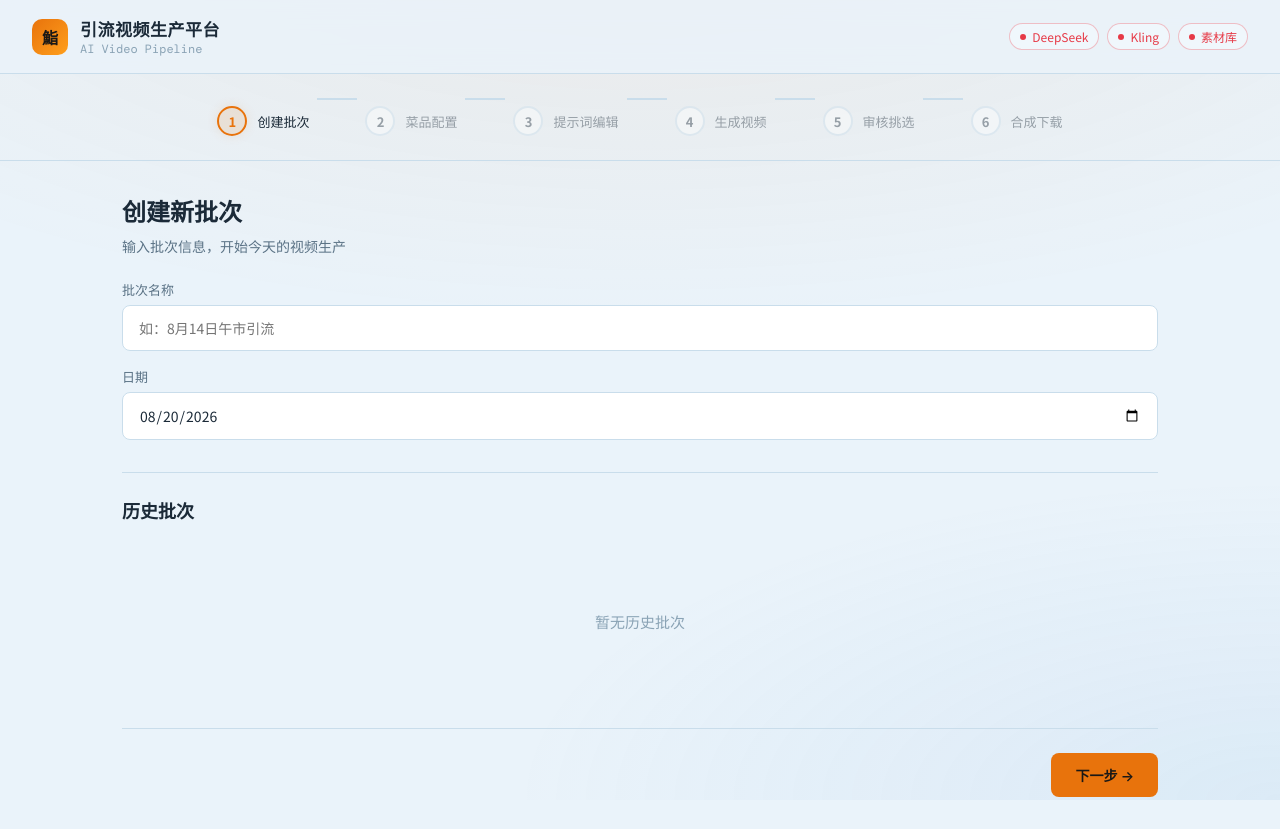
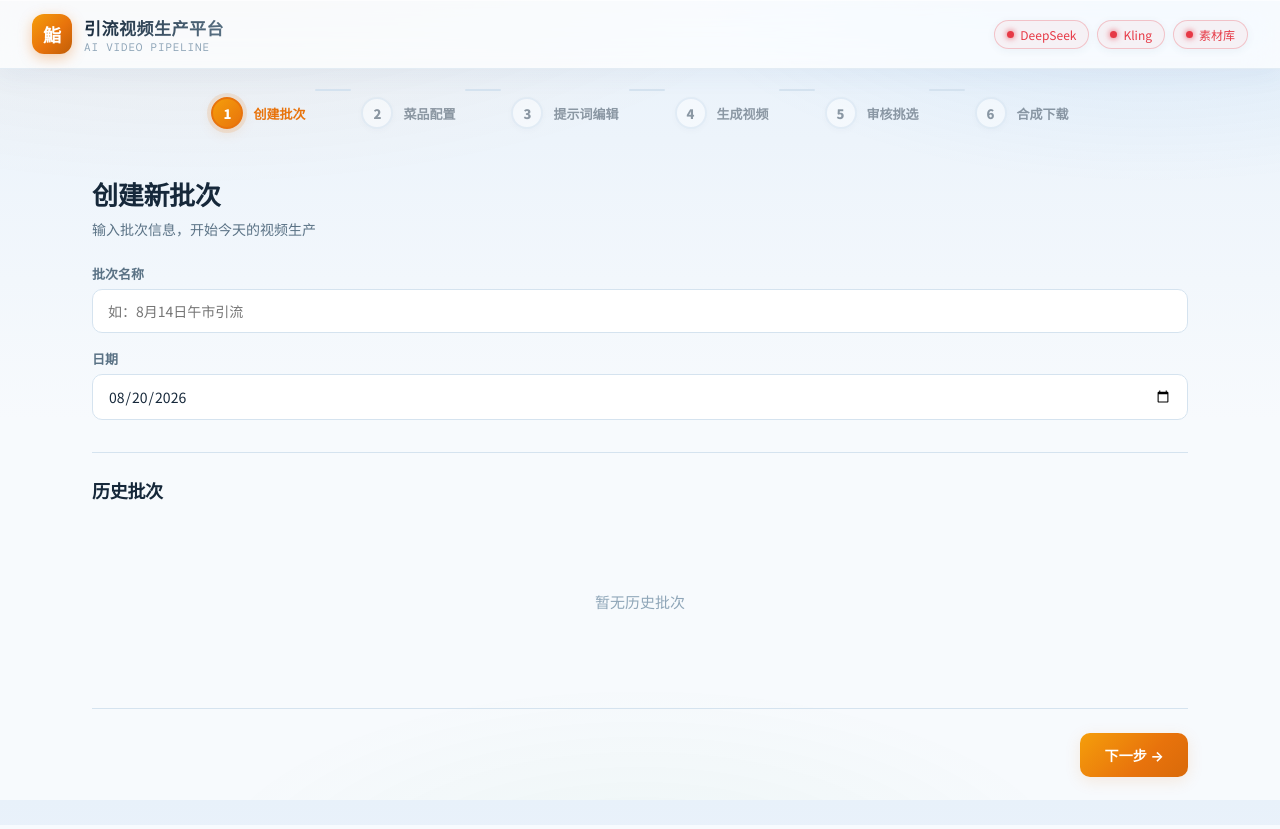
Before and after one commit to KN-998998/AI-i2v, a FastAPI app: page / in a window 1280 px wide. Run offline with FastAPI, Linux system fonts and the light colour scheme; data that the repository does not hold is empty.

Commit message:
style: 前端布局与视觉整体升级（精致化）
- 配色: 浅蓝渐变背景 + 三色氛围光晕，新增 shadow-sm/lg 层级
- 顶栏: 玻璃拟态毛玻璃 + 品牌渐变标识 + 徽章发光点
- 步骤条: 当前步骤渐变高亮 + 光圈，完成步骤绿色 + 渐变连线
- 按钮: 主按钮渐变 + 悬浮上浮 + 阴影层级
- 输入框: hover 边框强化 + focus 光圈
- 卡片体系: 菜品/提示词/片段/文案/成片统一阴影 + hover 上浮
- 槽位装配面板: 虚线框 + 浅底分区
- 批次历史: hover 右滑 + 状态胶囊化
- Toast/空状态/滚动条: 统一精致化

```diff
--- a/web/templates/index.html
+++ b/web/templates/index.html
@@ -8,32 +8,44 @@
 <link href="https://fonts.googleapis.com/css2?family=Noto+Sans+SC:wght@300;400;500;700;900&family=DM+Mono:wght@400;500&display=swap" rel="stylesheet">
 <style>
 :root {
-  --bg: #EAF3FA;
+  --bg: #F0F6FC;
+  --bg-grad-1: #E8F1FA;
+  --bg-grad-2: #F7FAFD;
   --surface: #FFFFFF;
-  --surface-2: #F0F7FC;
-  --border: #C9DDEB;
-  --text: #1B2A38;
+  --surface-2: #F3F8FC;
+  --surface-3: #EAF1F8;
+  --border: #D5E3EF;
+  --border-strong: #B9CFE2;
+  --text: #16283A;
   --text-dim: #5A7285;
-  --text-mute: #8AA3B5;
+  --text-mute: #8FA6B8;
   --primary: #E8730C;
-  --primary-dim: #B85A08;
-  --primary-glow: rgba(232, 115, 12, 0.12);
-  --green: #3E8E5A;
+  --primary-hover: #F08A2E;
+  --primary-dim: #C05E08;
+  --primary-glow: rgba(232, 115, 12, 0.13);
+  --green: #2E9E62;
+  --green-glow: rgba(46, 158, 98, 0.15);
   --red: #E63946;
-  --radius: 12px;
-  --radius-sm: 8px;
-  --shadow: 0 8px 32px rgba(70, 120, 160, 0.14);
-  --transition: 0.3s cubic-bezier(0.4, 0, 0.2, 1);
+  --red-glow: rgba(230, 57, 70, 0.12);
+  --radius: 16px;
+  --radius-sm: 10px;
+  --radius-xs: 8px;
+  --shadow-sm: 0 2px 8px rgba(40, 80, 120, 0.06);
+  --shadow: 0 10px 40px rgba(50, 100, 150, 0.12);
+  --shadow-lg: 0 24px 64px rgba(40, 90, 140, 0.16);
+  --transition: 0.25s cubic-bezier(0.4, 0, 0.2, 1);
 }
 
 * { margin: 0; padding: 0; box-sizing: border-box; }
 
 body {
   font-family: "Noto Sans SC", -apple-system, sans-serif;
-  background: var(--bg);
+  background: linear-gradient(180deg, var(--bg-grad-1) 0%, var(--bg-grad-2) 420px);
+  background-attachment: fixed;
   color: var(--text);
   min-height: 100vh;
   overflow-x: hidden;
+  -webkit-font-smoothing: antialiased;
 }
 
 /* ── 氛围背景 ── */
@@ -42,8 +54,9 @@ body::before {
   position: fixed;
   top: 0; left: 0; right: 0; bottom: 0;
   background:
-    radial-gradient(ellipse 80% 50% at 50% -10%, rgba(232,115,12,0.08), transparent),
-    radial-gradient(ellipse 60% 40% at 100% 100%, rgba(90,160,220,0.10), transparent);
+    radial-gradient(ellipse 70% 45% at 15% -8%, rgba(232,115,12,0.07), transparent 70%),
+    radial-gradient(ellipse 55% 40% at 90% -5%, rgba(70,150,220,0.10), transparent 70%),
+    radial-gradient(ellipse 50% 35% at 50% 110%, rgba(46,158,98,0.05), transparent 70%);
   pointer-events: none;
   z-index: 0;
 }
@@ -55,10 +68,12 @@ body::before {
   display: flex;
   align-items: center;
   justify-content: space-between;
-  padding: 16px 32px;
-  border-bottom: 1px solid var(--border);
-  background: rgba(234, 243, 250, 0.85);
-  backdrop-filter: blur(12px);
+  padding: 14px 32px;
+  border-bottom: 1px solid rgba(217, 230, 240, 0.7);
+  background: rgba(255, 255, 255, 0.75);
+  backdrop-filter: blur(16px) saturate(1.4);
+  -webkit-backdrop-filter: blur(16px) saturate(1.4);
+  box-shadow: 0 1px 0 rgba(255,255,255,0.6) inset, 0 8px 24px rgba(50, 100, 150, 0.05);
 }
 
 .brand {
@@ -68,20 +83,27 @@ body::before {
 }
 
 .brand-mark {
-  width: 36px; height: 36px;
-  border-radius: 10px;
-  background: linear-gradient(135deg, var(--primary), #FF9F1C);
+  width: 40px; height: 40px;
+  border-radius: 12px;
+  background: linear-gradient(135deg, #F59E0B, #E8730C 55%, #C05E08);
   display: flex; align-items: center; justify-content: center;
-  font-weight: 900; font-size: 16px; color: #1A1816;
+  font-weight: 900; font-size: 18px; color: #fff;
+  box-shadow: 0 4px 14px rgba(232, 115, 12, 0.35);
 }
 
 .brand-text {
-  font-size: 17px; font-weight: 700; letter-spacing: 0.5px;
+  font-size: 17px; font-weight: 800; letter-spacing: 0.5px;
+  background: linear-gradient(120deg, var(--text), var(--text-dim));
+  -webkit-background-clip: text;
+  background-clip: text;
+  -webkit-text-fill-color: transparent;
 }
 
 .brand-sub {
-  font-size: 12px; color: var(--text-mute);
+  font-size: 11px; color: var(--text-mute);
   font-family: "DM Mono", monospace;
+  letter-spacing: 0.8px;
+  text-transform: uppercase;
 }
 
 .config-badges {
@@ -90,19 +112,22 @@ body::before {
 
 .config-badge {
   display: flex; align-items: center; gap: 6px;
-  padding: 4px 10px;
-  border-radius: 20px;
+  padding: 5px 12px;
+  border-radius: 999px;
   font-size: 12px;
-  background: var(--surface-2);
+  background: var(--surface);
   border: 1px solid var(--border);
-}
-
-.config-badge.ok { color: var(--green); border-color: rgba(127,176,105,0.3); }
-.config-badge.no { color: var(--red); border-color: rgba(230,57,70,0.3); }
+  box-shadow: var(--shadow-sm);
+}
+
+.config-badge.ok { color: var(--green); border-color: rgba(46,158,98,0.25); background: rgba(46,158,98,0.06); }
+.config-badge.no { color: var(--red); border-color: rgba(230,57,70,0.25); background: rgba(230,57,70,0.05); }
 
 .config-badge::before {
-  content: ""; width: 6px; height: 6px; border-radius: 50%;
+  content: "";
+  width: 7px; height: 7px; border-radius: 50%;
   background: currentColor;
+  box-shadow: 0 0 6px currentColor;
 }
 
 /* ── 步骤指示器 ── */
@@ -112,8 +137,7 @@ body::before {
   display: flex;
   justify-content: center;
   gap: 0;
-  padding: 24px 32px 16px;
-  border-bottom: 1px solid var(--border);
+  padding: 20px 32px 14px;
 }
 
 .step-item {
@@ -121,55 +145,61 @@ body::before {
   padding: 8px 16px;
   cursor: pointer;
   transition: var(--transition);
-  opacity: 0.4;
-}
-
+  opacity: 0.45;
+}
+
+.step-item:hover { opacity: 0.75; transform: translateY(-1px); }
 .step-item.active { opacity: 1; }
-.step-item.done { opacity: 0.7; }
-.step-item:hover { opacity: 0.8; }
+.step-item.done { opacity: 0.8; }
 
 .step-num {
-  width: 30px; height: 30px;
+  width: 32px; height: 32px;
   border-radius: 50%;
   display: flex; align-items: center; justify-content: center;
-  font-size: 13px; font-weight: 700;
+  font-size: 13px; font-weight: 800;
   border: 2px solid var(--border);
   background: var(--surface);
   transition: var(--transition);
+  box-shadow: var(--shadow-sm);
 }
 
 .step-item.active .step-num {
   border-color: var(--primary);
-  background: var(--primary-glow);
-  color: var(--primary);
-  box-shadow: 0 0 12px var(--primary-glow);
+  background: linear-gradient(135deg, #F59E0B, #E8730C);
+  color: #fff;
+  box-shadow: 0 4px 14px var(--primary-glow), 0 0 0 4px var(--primary-glow);
 }
 
 .step-item.done .step-num {
   border-color: var(--green);
   background: var(--green);
-  color: var(--bg);
+  color: #fff;
+  box-shadow: 0 2px 8px var(--green-glow);
 }
 
 .step-label {
-  font-size: 13px; font-weight: 500;
-}
+  font-size: 13px; font-weight: 600;
+}
+
+.step-item.active .step-label { font-weight: 800; color: var(--primary); }
+.step-item.done .step-label { color: var(--green); }
 
 .step-line {
-  width: 40px; height: 2px;
+  width: 36px; height: 2px;
   background: var(--border);
-  margin: 0 -8px;
-}
-
-.step-item.done + .step-line { background: var(--green); }
+  margin: 0 -6px;
+  border-radius: 1px;
+}
+
+.step-item.done + .step-line { background: linear-gradient(90deg, var(--green), var(--green-glow)); }
 
 /* ── 主内容区 ── */
 .main {
   position: relative;
   z-index: 1;
-  max-width: 1100px;
+  max-width: 1160px;
   margin: 0 auto;
-  padding: 32px;
+  padding: 24px 32px 48px;
   min-height: calc(100vh - 180px);
 }
 
@@ -187,65 +217,75 @@ body::before {
 
 /* ── 通用组件 ── */
 .panel-title {
-  font-size: 24px; font-weight: 700;
-  margin-bottom: 8px;
+  font-size: 26px; font-weight: 800;
+  margin-bottom: 6px;
+  letter-spacing: -0.3px;
 }
 
 .panel-desc {
   color: var(--text-dim); font-size: 14px;
   margin-bottom: 24px;
+  line-height: 1.6;
 }
 
 .btn {
   display: inline-flex; align-items: center; gap: 8px;
   padding: 12px 24px;
   border-radius: var(--radius-sm);
-  font-size: 14px; font-weight: 600;
+  font-size: 14px; font-weight: 700;
   font-family: inherit;
   border: none; cursor: pointer;
   transition: var(--transition);
   text-decoration: none;
+  letter-spacing: 0.2px;
 }
 
 .btn-primary {
-  background: var(--primary);
-  color: #1A1816;
+  background: linear-gradient(135deg, #F59E0B, #E8730C 60%, #D96A0A);
+  color: #fff;
+  box-shadow: 0 4px 16px var(--primary-glow);
 }
 
 .btn-primary:hover {
-  background: #FF9F1C;
   transform: translateY(-1px);
-  box-shadow: 0 4px 16px var(--primary-glow);
-}
+  box-shadow: 0 8px 24px var(--primary-glow);
+  filter: brightness(1.04);
+}
+
+.btn-primary:active { transform: translateY(0); }
 
 .btn-primary:disabled {
-  background: var(--surface-2);
+  background: var(--surface-3);
   color: var(--text-mute);
   cursor: not-allowed;
   transform: none;
   box-shadow: none;
+  filter: none;
 }
 
 .btn-ghost {
-  background: var(--surface-2);
+  background: var(--surface);
   color: var(--text);
   border: 1px solid var(--border);
+  box-shadow: var(--shadow-sm);
 }
 
 .btn-ghost:hover {
   border-color: var(--primary);
   color: var(--primary);
+  background: var(--surface-2);
 }
 
 .btn-sm {
-  padding: 6px 14px;
+  padding: 7px 14px;
   font-size: 12px;
+  border-radius: var(--radius-xs);
 }
 
 /* ── 输入框 ── */
 .input, .textarea, .select {
   width: 100%;
-  padding: 12px 16px;
+  padding: 11px 15px;
   background: var(--surface);
   border: 1px solid var(--border);
   border-radius: var(--radius-sm);
@@ -255,17 +295,22 @@ body::before {
   transition: var(--transition);
 }
 
+.input:hover, .textarea:hover, .select:hover {
+  border-color: var(--border-strong);
+}
+
 .input:focus, .textarea:focus, .select:focus {
   outline: none;
   border-color: var(--primary);
   box-shadow: 0 0 0 3px var(--primary-glow);
-}
-
-.textarea { resize: vertical; min-height: 80px; }
+  background: #fff;
+}
+
+.textarea { resize: vertical; min-height: 80px; line-height: 1.6; }
 
 .field-label {
   display: block;
-  font-size: 13px; font-weight: 500;
+  font-size: 13px; font-weight: 600;
   margin-bottom: 6px;
   color: var(--text-dim);
 }
@@ -657,54 +761,58 @@ body::before {
 /* ── 批次历史 ── */
 .batch-list {
   display: flex; flex-direction: column;
-  gap: 8px;
+  gap: 10px;
 }
 
 .batch-item {
   display: flex;
   justify-content: space-between;
   align-items: center;
-  padding: 14px 20px;
+  padding: 16px 20px;
   background: var(--surface);
   border: 1px solid var(--border);
   border-radius: var(--radius-sm);
   cursor: pointer;
   transition: var(--transition);
+  box-shadow: var(--shadow-sm);
 }
 
 .batch-item:hover {
   border-color: var(--primary-dim);
   background: var(--surface-2);
-}
-
-.batch-info { display: flex; flex-direction: column; gap: 2px; }
-.batch-name { font-size: 14px; font-weight: 500; }
+  transform: translateX(4px);
+  box-shadow: var(--shadow);
+}
+
+.batch-info { display: flex; flex-direction: column; gap: 3px; }
+.batch-name { font-size: 14px; font-weight: 700; }
 .batch-date { font-size: 12px; color: var(--text-mute); font-family: "DM Mono", monospace; }
 
 .batch-status {
   font-size: 12px;
-  padding: 3px 10px;
-  border-radius: 20px;
-  font-weight: 500;
-}
-
-.batch-status.done { background: rgba(127,176,105,0.15); color: var(--green); }
-.batch-status.reviewing { background: rgba(232,115,12,0.15); color: var(--primary); }
-.batch-status.composing { background: rgba(232,115,12,0.15); color: var(--primary); }
-.batch-status.error { background: rgba(230,57,70,0.15); color: var(--red); }
-.batch-status.created, .batch-status.configured { background: var(--surface-2); color: var(--text-dim); }
+  padding: 4px 12px;
+  border-radius: 999px;
+  font-weight: 700;
+}
+
+.batch-status.done { background: var(--green-glow); color: var(--green); }
+.batch-status.reviewing { background: var(--primary-glow); color: var(--primary); }
+.batch-status.composing { background: var(--primary-glow); color: var(--primary); }
+.batch-status.error { background: var(--red-glow); color: var(--red); }
+.batch-status.created, .batch-status.configured { background: var(--surface-3); color: var(--text-dim); }
 
 /* ── Toast ── */
 .toast {
   position: fixed;
   bottom: 32px; left: 50%;
   transform: translateX(-50%) translateY(100px);
-  background: var(--surface-2);
+  background: var(--surface);
   border: 1px solid var(--border);
   border-radius: var(--radius-sm);
-  padding: 12px 24px;
+  padding: 14px 26px;
   font-size: 14px;
-  box-shadow: var(--shadow);
+  font-weight: 600;
+  box-shadow: var(--shadow-lg);
   z-index: 1000;
   opacity: 0;
   transition: var(--transition);
@@ -725,13 +833,13 @@ body::before {
   color: var(--text-mute);
 }
 
-.empty-icon { font-size: 48px; margin-bottom: 16px; }
+.empty-icon { font-size: 52px; margin-bottom: 18px; opacity: 0.8; }
 .empty-text { font-size: 15px; }
 
 /* ── 滚动条 ── */
-::-webkit-scrollbar { width: 6px; }
+::-webkit-scrollbar { width: 8px; height: 8px; }
 ::-webkit-scrollbar-track { background: transparent; }
-::-webkit-scrollbar-thumb { background: var(--border); border-radius: 3px; }
+::-webkit-scrollbar-thumb { background: var(--border-strong); border-radius: 4px; }
 ::-webkit-scrollbar-thumb:hover { background: var(--text-mute); }
 </style>
 </head>
```
Also changed, not shown: other parts of web/templates/index.html (+104 -45 lines).
